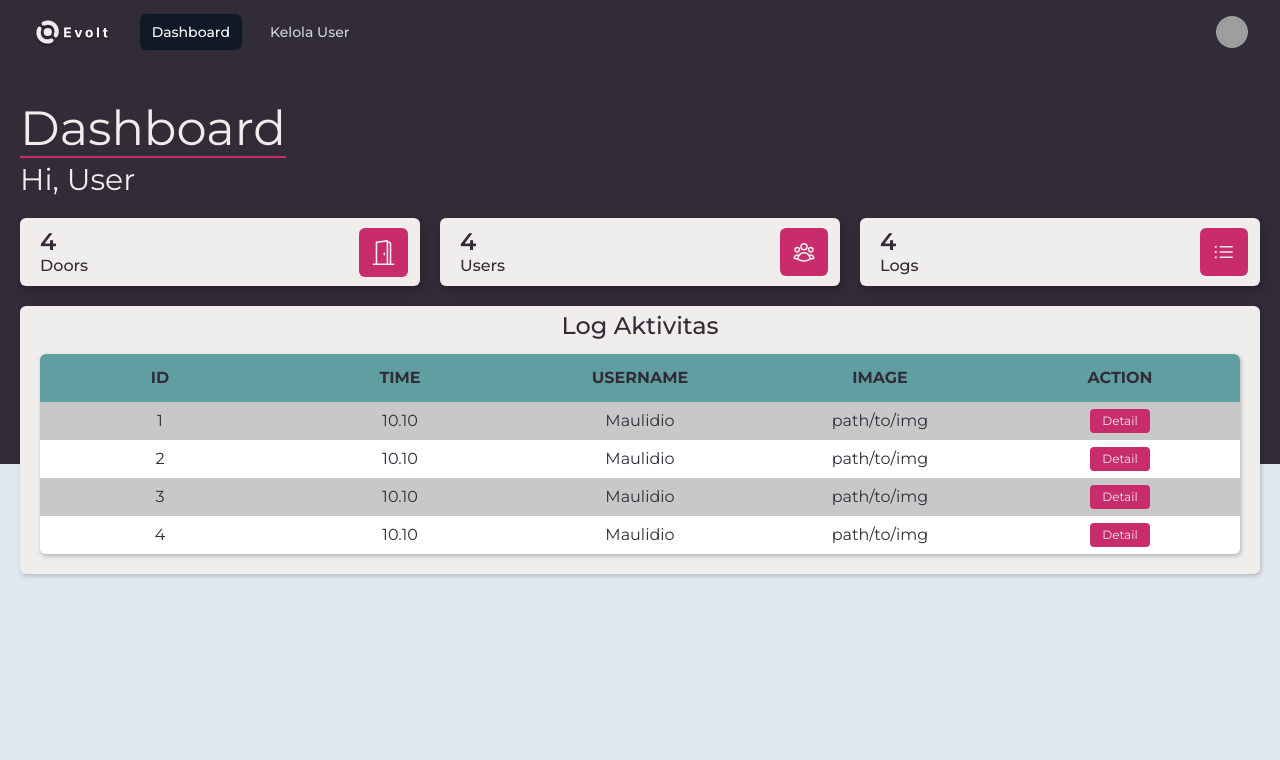
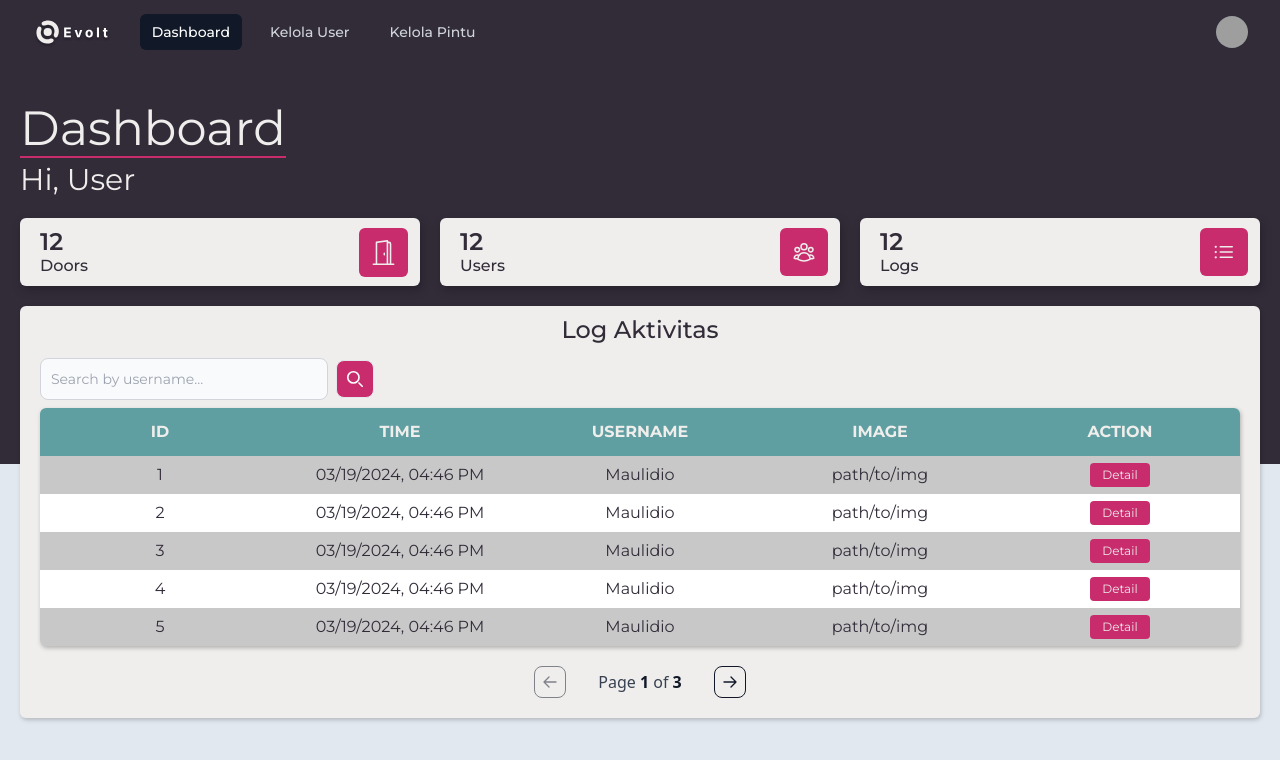
Before and after one commit to DioGitH/evolt-website, a Next.js app in the folder src/evolt-website/: page /dashboard in a window 1280 px wide. Shown: the top 760 px of the page. Built offline with nearby package versions, Linux system fonts and the light colour scheme; grey boxes are pictures that could not be loaded.

Commit message:
update Dashboard Page

```diff
--- a/src/evolt-website/src/app/dashboard/page.tsx
+++ b/src/evolt-website/src/app/dashboard/page.tsx
@@ -1,12 +1,24 @@
 "use client";
 import DetailModal from "@/components/detailModal";
 import Navbar from "@/components/navbar";
+import React, { useState } from 'react';
+
+const timestamp = Date.now()
+const formatDt = Intl.DateTimeFormat('en-US', { year: 'numeric', month: '2-digit', day: '2-digit', hour: '2-digit', minute: '2-digit' }).format(timestamp)
 
 const dummy = [
-    {itemId: 1, time: "10.10", username: "Maulidio", image: "path/to/img", detailId: 1},
-    { itemId: 2, time: "10.10", username: "Maulidio", image: "path/to/img", detailId: 2 },
-    { itemId: 3, time: "10.10", username: "Maulidio", image: "path/to/img", detailId: 3 },
-    { itemId: 4, time: "10.10", username: "Maulidio", image: "path/to/img", detailId: 4 },
+    {itemId: 1, time: formatDt, username: "Maulidio", image: "path/to/img", detailId: 1},
+    { itemId: 2, time: formatDt, username: "Maulidio", image: "path/to/img", detailId: 2 },
+    { itemId: 3, time: formatDt, username: "Maulidio", image: "path/to/img", detailId: 3 },
+    { itemId: 4, time: formatDt, username: "Maulidio", image: "path/to/img", detailId: 4 },
+    { itemId: 5, time: formatDt, username: "Maulidio", image: "path/to/img", detailId: 1 },
+    { itemId: 6, time: formatDt, username: "Maulidio", image: "path/to/img", detailId: 2 },
+    { itemId: 7, time: formatDt, username: "Maulidio", image: "path/to/img", detailId: 3 },
+    { itemId: 8, time: formatDt, username: "Maulidio", image: "path/to/img", detailId: 4 },
+    { itemId: 9, time: formatDt, username: "Maulidio", image: "path/to/img", detailId: 1 },
+    { itemId: 10, time: formatDt, username: "Maulidio", image: "path/to/img", detailId: 2 },
+    { itemId: 11, time: formatDt, username: "Maulidio", image: "path/to/img", detailId: 3 },
+    { itemId: 12, time: formatDt, username: "Maulidio", image: "path/to/img", detailId: 4 },
 ]
 
 export default function Dashboard(){
@@ -36,33 +48,31 @@ export default function Dashboard(){
                             {/* Ringkasan */}
                             <div className="flex justify-center">
                                 <div className="grid grid-cols-3 gap-5 h-fit w-full ml-5 mr-5 mt-5">
-                                    <CardInformation nameVar="Doors" jumlah={dummy.length}
+                                    <CardInformation
+                                        nameVar="Doors"
+                                        jumlah={dummy.length}
                                         svg='<svg xmlns="http://www.w3.org/2000/svg" width="25" height="25" fill="currentColor" className="logo text-palette-3 group-hover:text-palette-1" viewBox="0 0 16 16">
                                                 <path d="M8.5 10c-.276 0-.5-.448-.5-1s.224-1 .5-1 .5.448.5 1-.224 1-.5 1" />
                                                 <path d="M10.828.122A.5.5 0 0 1 11 .5V1h.5A1.5 1.5 0 0 1 13 2.5V15h1.5a.5.5 0 0 1 0 1h-13a.5.5 0 0 1 0-1H3V1.5a.5.5 0 0 1 .43-.495l7-1a.5.5 0 0 1 .398.117M11.5 2H11v13h1V2.5a.5.5 0 0 0-.5-.5M4 1.934V15h6V1.077z" />
                                             </svg>' />
-                                    <CardInformation nameVar="Users" jumlah={dummy.length} svg='<svg xmlns="http://www.w3.org/2000/svg" fill="none" viewBox="0 0 24 24" stroke-width="1.5" stroke="currentColor" class="w-6 h-6">
+                                    <CardInformation
+                                        nameVar="Users"
+                                        jumlah={dummy.length}
+                                        svg='<svg xmlns="http://www.w3.org/2000/svg" fill="none" viewBox="0 0 24 24" stroke-width="1.5" stroke="currentColor" class="w-6 h-6">
                                                 <path stroke-linecap="round" stroke-linejoin="round" d="M18 18.72a9.094 9.094 0 0 0 3.741-.479 3 3 0 0 0-4.682-2.72m.94 3.198.001.031c0 .225-.012.447-.037.666A11.944 11.944 0 0 1 12 21c-2.17 0-4.207-.576-5.963-1.584A6.062 6.062 0 0 1 6 18.719m12 0a5.971 5.971 0 0 0-.941-3.197m0 0A5.995 5.995 0 0 0 12 12.75a5.995 5.995 0 0 0-5.058 2.772m0 0a3 3 0 0 0-4.681 2.72 8.986 8.986 0 0 0 3.74.477m.94-3.197a5.971 5.971 0 0 0-.94 3.197M15 6.75a3 3 0 1 1-6 0 3 3 0 0 1 6 0Zm6 3a2.25 2.25 0 1 1-4.5 0 2.25 2.25 0 0 1 4.5 0Zm-13.5 0a2.25 2.25 0 1 1-4.5 0 2.25 2.25 0 0 1 4.5 0Z" />
                                                 </svg>
                                             ' />
-                                    <CardInformation nameVar="Logs" jumlah={dummy.length} svg='<svg xmlns="http://www.w3.org/2000/svg" fill="none" viewBox="0 0 24 24" stroke-width="1.5" stroke="currentColor" class="w-6 h-6">
+                                    <CardInformation
+                                        nameVar="Logs"
+                                        jumlah={dummy.length}
+                                        svg='<svg xmlns="http://www.w3.org/2000/svg" fill="none" viewBox="0 0 24 24" stroke-width="1.5" stroke="currentColor" class="w-6 h-6">
                                                 <path stroke-linecap="round" stroke-linejoin="round" d="M8.25 6.75h12M8.25 12h12m-12 5.25h12M3.75 6.75h.007v.008H3.75V6.75Zm.375 0a.375.375 0 1 1-.75 0 .375.375 0 0 1 .75 0ZM3.75 12h.007v.008H3.75V12Zm.375 0a.375.375 0 1 1-.75 0 .375.375 0 0 1 .75 0Zm-.375 5.25h.007v.008H3.75v-.008Zm.375 0a.375.375 0 1 1-.75 0 .375.375 0 0 1 .75 0Z" />
                                                 </svg>
                                             ' />
-
                                 </div>
                             </div>
                         </div>
-                        <div className="text-center text-palette-1 mt-5  ml-5 mr-5 bg-palette-3 drop-shadow-[1px_2px_2px_rgba(0,0,0,0.20)] rounded-md">
-                            <div className="h-fit w-full pt-1 pb-1 text-2xl font-medium">
-                                Log Aktivitas
-                            </div>
-                            <div className="h-fit text-palette-1">
-                                <LogTable log={dummy} />
-                            </div>
-
-                        </div>
-
+                        <LogTable data={dummy} itemsPerPage={5}/>
 
                     </div>
                 </div>
@@ -71,11 +81,43 @@ export default function Dashboard(){
     )
 }
 
-export function LogTable({log}:any){
+export function LogTable({data, itemsPerPage}:any){
+    const [currentPage, setCurrentPage] = useState(1);
+    const totalPages = Math.ceil(data.length / itemsPerPage);
+
+    const getCurrentPageData = () => {
+        const startIndex = (currentPage - 1) * itemsPerPage;
+        const endIndex = startIndex + itemsPerPage;
+        return data.slice(startIndex, endIndex);
+    };
+
+    const goToPage = (page: any) => {
+        setCurrentPage(page);
+    };
     return(
+        <div className="text-center text-palette-1 mt-5  ml-5 mr-5 bg-palette-3 drop-shadow-[1px_2px_2px_rgba(0,0,0,0.20)] rounded-md">
+            <div className="h-fit w-full pt-2 pb-1 text-2xl font-medium">
+                Log Aktivitas
+            </div>
+
+            <div className="grid justify-start ml-5 mt-2">
+                <form className="flex items-center max-w-md mx-auto">
+                    <label htmlFor="simple-search" className="sr-only">Search</label>
+                    <div className="relative lg:w-72 sm:w-32">
+                        <input type="text" id="simple-search" className="bg-gray-50 border border-gray-300 text-gray-900 text-sm rounded-lg focus:ring-blue-500 focus:border-blue-500 block w-full p-2.5  dark:bg-gray-700 dark:border-gray-600 dark:placeholder-gray-400 dark:text-white dark:focus:ring-blue-500 dark:focus:border-blue-500" placeholder="Search by username..." required />
+                    </div>
+                    <button type="submit" className="p-2.5 ms-2 text-sm font-medium text-white bg-pallete-4 rounded-lg border ">
+                        <svg className="w-4 h-4" aria-hidden="true" xmlns="http://www.w3.org/2000/svg" fill="none" viewBox="0 0 20 20">
+                            <path stroke="currentColor" stroke-linecap="round" stroke-linejoin="round" stroke-width="2" d="m19 19-4-4m0-7A7 7 0 1 1 1 8a7 7 0 0 1 14 0Z" />
+                        </svg>
+                        <span className="sr-only">Search</span>
+                    </button>
+                </form>
+            </div>
+
             <div className="mx-5 mt-2 mb-5 text-center bg-palette-3 drop-shadow-[1px_2px_2px_rgba(0,0,0,0.25)] rounded-md overflow-hidden">
                 <table className="table-fixed w-full h-auto ">
-                <thead className="tes bg-palette-2 text-palette-1">
+                    <thead className="tes bg-palette-2 text-palette-3">
                         <tr>
                             <th className="py-3">ID</th>
                             <th>TIME</th>
@@ -85,21 +127,53 @@ export function LogTable({log}:any){
                         </tr>
                     </thead>
                     <tbody className="">
-                    {log.map(({ itemId, time, username, image, detailId }: any, index: any) =>
+                        {getCurrentPageData().map(({ itemId, time, username, image, detailId }: any, index: any) =>
                             <tr key={itemId} className={index % 2 === 0 ? 'bg-[#332D39] bg-opacity-20' : 'bg-[#FFFFFF]'}>
                                 <td>{itemId}</td>
                                 <td>{time}</td>
                                 <td>{username}</td>
                                 <td>{image}</td>
                                 <td>
-                                <DetailModal itemId={itemId} time={time} username={username} image={image} detailId={detailId}/>
+                                    <DetailModal itemId={itemId} time={time} username={username} image={image} detailId={detailId} />
                                 </td>
                             </tr>
                         )}
                     </tbody>
                 </table>
             </div>
-
+            <div className="grid justify-center h-fit w-full pb-5">
+                <div className="flex items-center gap-8">
+                    <button
+                        onClick={() => goToPage(currentPage > 1 ? currentPage - 1 : 1)}
+                        disabled={currentPage === 1}
+                        className="relative h-8 max-h-[32px] w-8 max-w-[32px] select-none rounded-lg border border-gray-900 text-center align-middle font-sans text-xs font-medium uppercase text-gray-900 transition-all hover:opacity-75 focus:ring focus:ring-gray-300 active:opacity-[0.85] disabled:pointer-events-none disabled:opacity-50 disabled:shadow-none"
+                        type="button">
+                        <span className="absolute transform -translate-x-1/2 -translate-y-1/2 top-1/2 left-1/2">
+                            <svg xmlns="http://www.w3.org/2000/svg" fill="none" viewBox="0 0 24 24" stroke-width="2" stroke="currentColor"
+                                aria-hidden="true" className="w-4 h-4">
+                                <path stroke-linecap="round" stroke-linejoin="round" d="M10.5 19.5L3 12m0 0l7.5-7.5M3 12h18"></path>
+                            </svg>
+                        </span>
+                    </button>
+                    <p className="block font-sans text-base antialiased font-normal leading-relaxed text-gray-700">
+                        Page <strong className="text-gray-900">{currentPage}</strong> of
+                        <strong className="text-gray-900"> {totalPages}</strong>
+                    </p>
+                    <button
+                        onClick={() => goToPage(currentPage < totalPages ? currentPage + 1 : totalPages)}
+                        disabled={currentPage === totalPages}
+                        className="relative h-8 max-h-[32px] w-8 max-w-[32px] select-none rounded-lg border border-gray-900 text-center align-middle font-sans text-xs font-medium uppercase text-gray-900 transition-all hover:opacity-75 focus:ring focus:ring-gray-300 active:opacity-[0.85] disabled:pointer-events-none disabled:opacity-50 disabled:shadow-none"
+                        type="button">
+                        <span className="absolute transform -translate-x-1/2 -translate-y-1/2 top-1/2 left-1/2">
+                            <svg xmlns="http://www.w3.org/2000/svg" fill="none" viewBox="0 0 24 24" stroke-width="2" stroke="currentColor"
+                                aria-hidden="true" className="w-4 h-4">
+                                <path stroke-linecap="round" stroke-linejoin="round" d="M13.5 4.5L21 12m0 0l-7.5 7.5M21 12H3"></path>
+                            </svg>
+                        </span>
+                    </button>
+                </div>
+            </div>
+        </div>
     )
 }
 
--- a/src/evolt-website/src/components/navbar.tsx
+++ b/src/evolt-website/src/components/navbar.tsx
@@ -6,6 +6,7 @@ import { Bars3Icon, BellIcon, XMarkIcon } from '@heroicons/react/24/outline'
 const navigation = [
     { name: 'Dashboard', href: '#', current: true },
     { name: 'Kelola User', href: '#', current: false },
+    { name: 'Kelola Pintu', href: '#', current: false },
 ]
 
 function classNames(...classes: any) {
```
Also changed, not shown: src/evolt-website/src/components/detailModal.tsx (+26 -6 lines), src/evolt-website/public/assets/img/dummyDetail.jpeg (added). Lines whose indentation alone changed are shown as unchanged.
